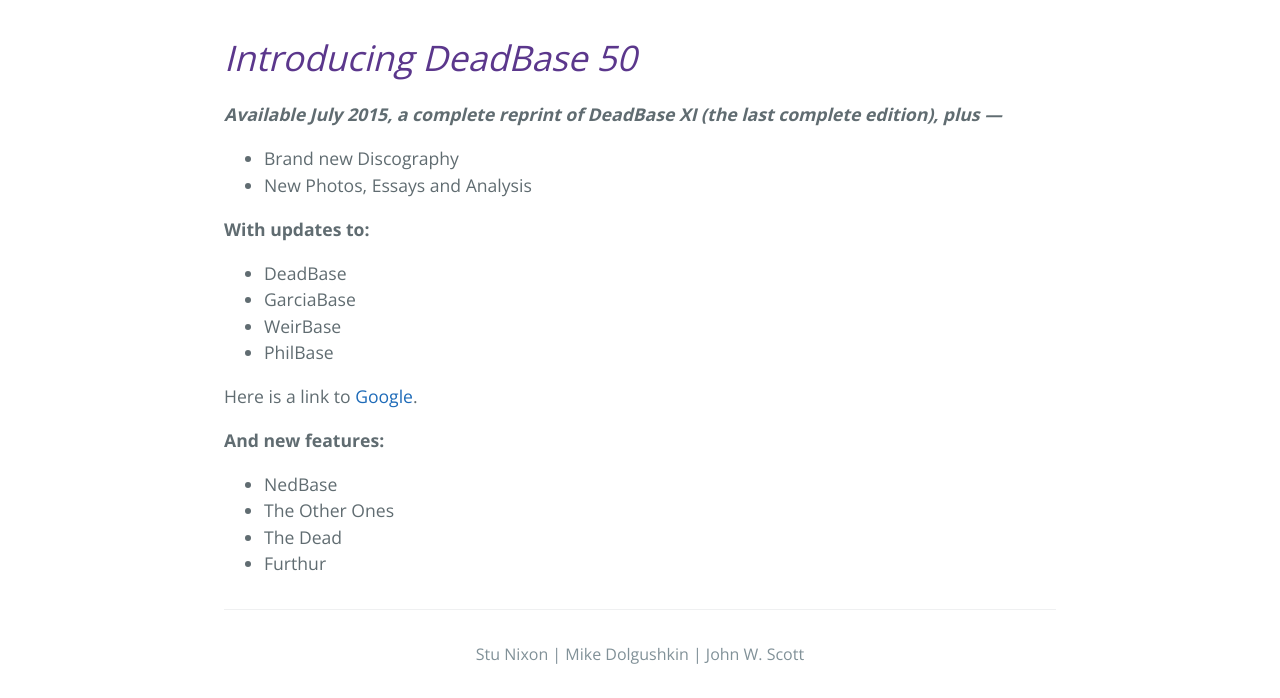
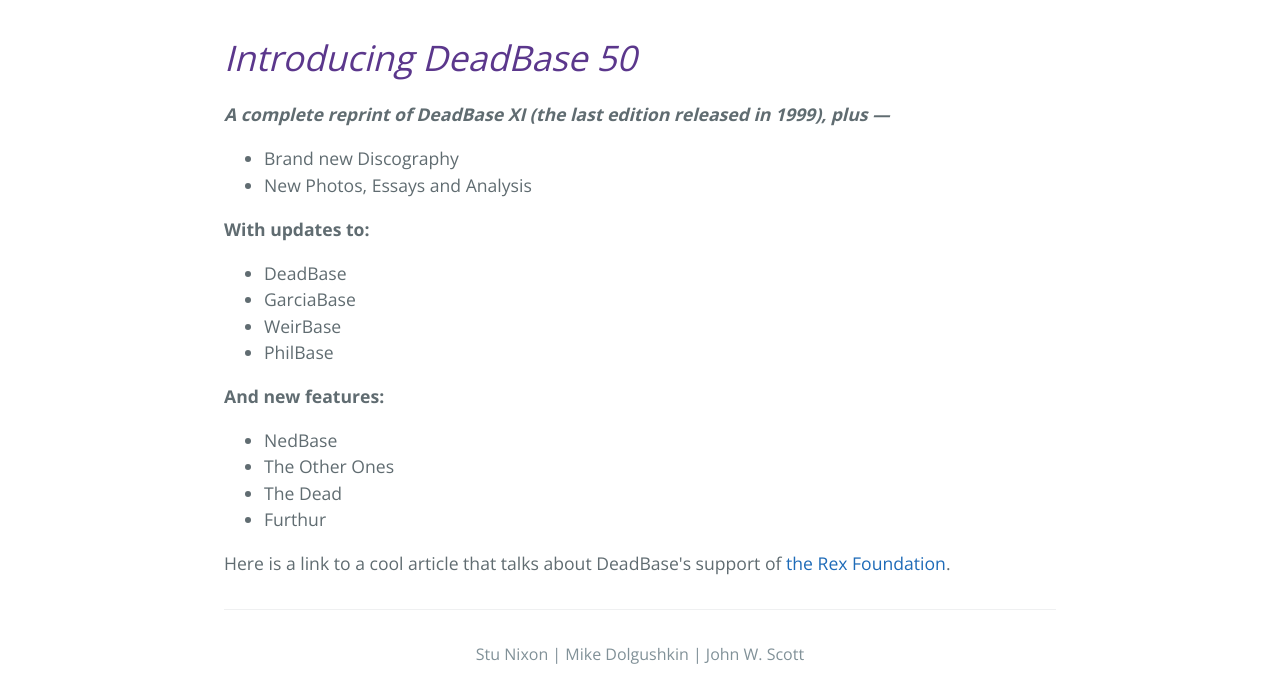
Before and after one commit to deadbase/db50, a plain HTML site: page index.html in a window 1280 px wide. Shown: the part 680-1378 px from the top of the page. Drawn offline with nearby package versions, Linux system fonts and the light colour scheme.

Commit message:
Update index.html
Added link to Rex Foundation

```diff
--- a/index.html
+++ b/index.html
@@ -23,7 +23,7 @@
 <a id="introducing-deadbase-50" class="anchor" href="#introducing-deadbase-50" aria-hidden="true"><span class="octicon octicon-link"></span></a><em>Introducing DeadBase 50</em>
 </h1>
 
-<p><em><strong>Available July 2015, a complete reprint of DeadBase XI (the last complete edition), plus —</strong></em></p>
+<p><em><strong>A complete reprint of DeadBase XI (the last edition released in 1999), plus —</strong></em></p>
 
 <ul>
 <li>Brand new Discography</li>
@@ -39,8 +39,6 @@
 <li>PhilBase</li>
 </ul>
 
-Here is a link to <a href="http://google.com">Google</a>.
-
 <p><strong>And new features:</strong></p>
 
 <ul>
@@ -49,6 +47,9 @@
 <li>The Dead</li>
 <li>Furthur</li>
 </ul>
+
+Here is a link to a cool article that talks about DeadBase's support of <a href="http://www.rexfoundation.org/2015/08/18/deadbase-rex-musical-caravan-pioneers/">the Rex Foundation</a>.
+
       <footer class="site-footer">
         <span class="site-footer-credits">Stu Nixon | Mike Dolgushkin | John W. Scott</span>
       </footer>
```
